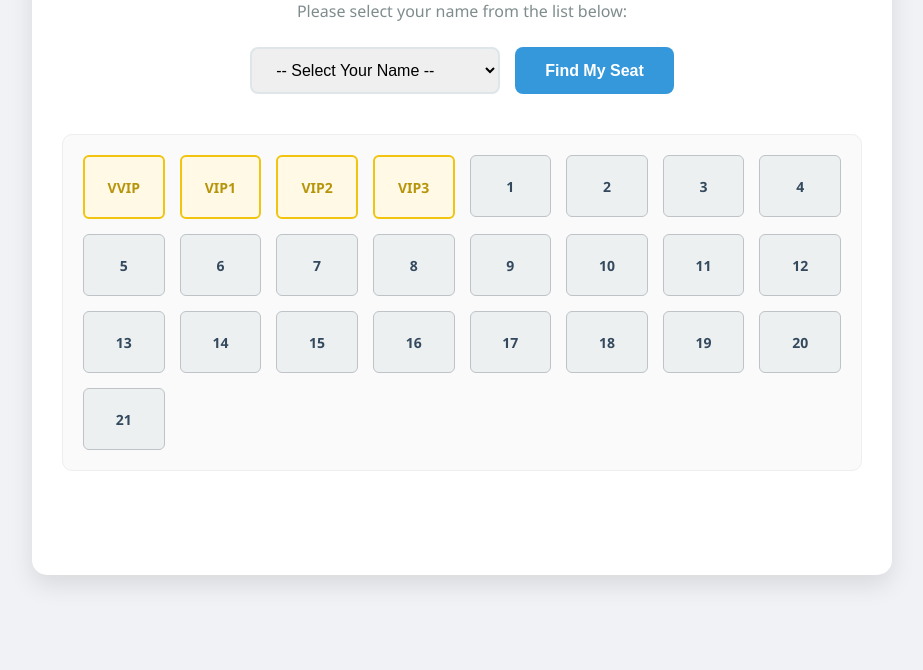
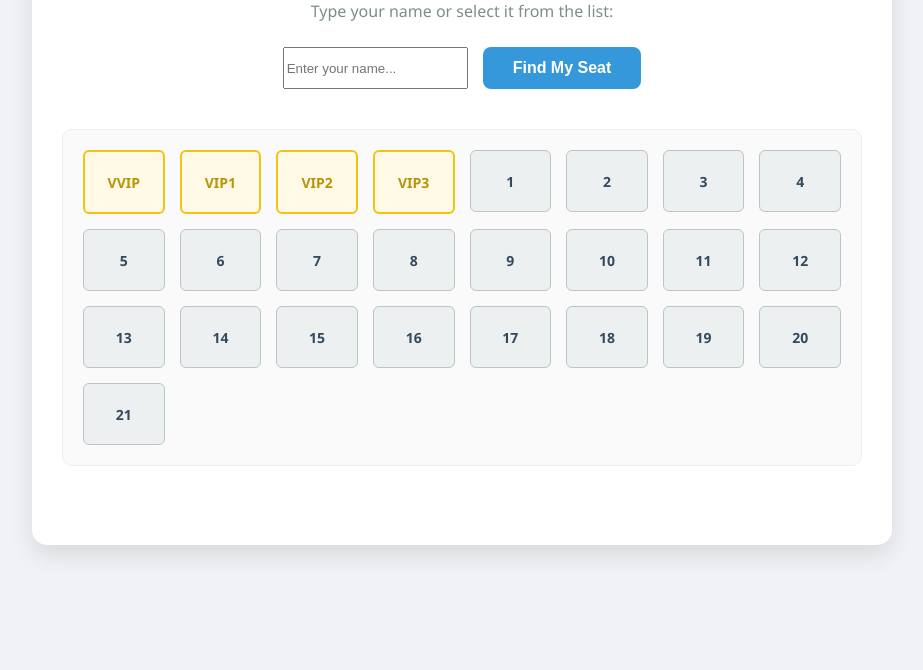
Before and after one commit to shayne-charmaine/niklaus-charmaine-wedding, a plain HTML site: page index.html in a window 1280 px wide. Shown: the part 130-800 px from the top of the page, without its empty margins (178-1101 px from the left). Drawn offline with Linux system fonts and the light colour scheme.

Commit message:
index.html

```diff
--- a/index.html
+++ b/index.html
@@ -10,19 +10,21 @@
 
     <div class="container">
         <h1>Find Your Seat</h1>
-        <p>Please select your name from the list below:</p>
+        <p>Type your name or select it from the list:</p>
 
         <div class="search-box">
-            <select id="guestDropdown">
-                <option value="">-- Select Your Name --</option>
-                </select>
+            <input list="guestList" id="guestInput" placeholder="Enter your name..." autocomplete="off">
+
+            <datalist id="guestList">
+                </datalist>
+
             <button onclick="findSeat()">Find My Seat</button>
         </div>
 
         <div id="seating-grid" class="grid">
             </div>
 
-        <p id="result-message"></p>
+        <div id="result-message"></div>
     </div>
 
     <script src="script.js"></script>
```
